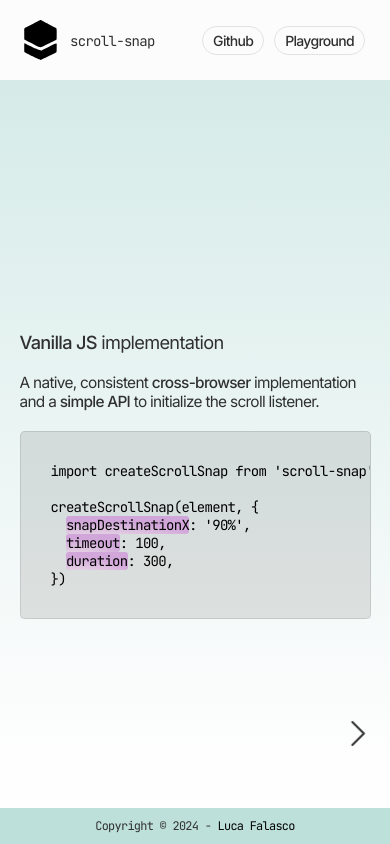
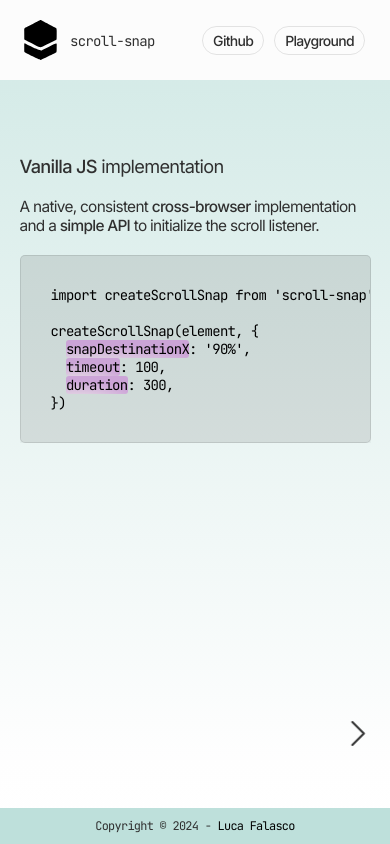
Before and after one commit to lucafalasco/scroll-snap, a website built with webpack: page docs/index.html in a window 390 px wide. Built offline with nearby package versions, Linux system fonts and the light colour scheme; a script that the page names is missing.

Commit message:
style: adjust margin for container-inner to improve layout

```diff
--- a/docs/style.css
+++ b/docs/style.css
@@ -350,7 +350,7 @@ code b {
   .container-inner {
     flex-direction: column;
     width: 90%;
-    margin: auto;
+    margin: 50px auto auto auto;
   }
   .credits {
     background: #bee0db;
```
